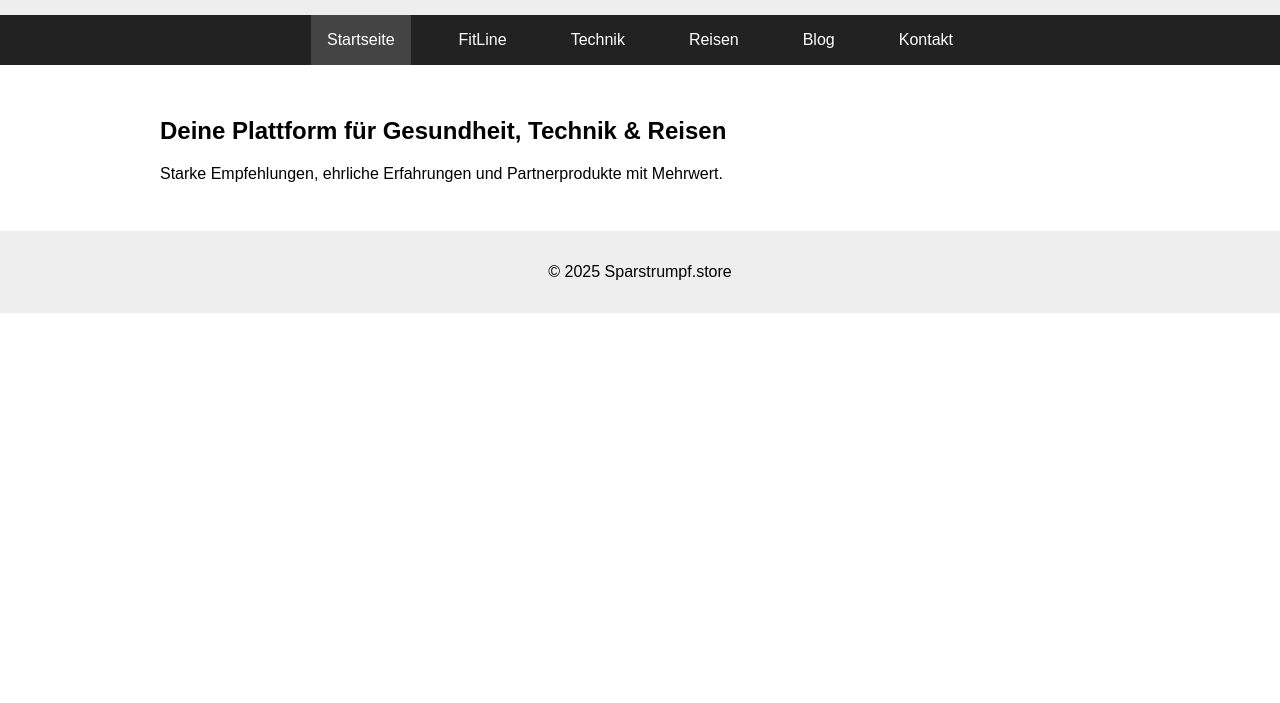
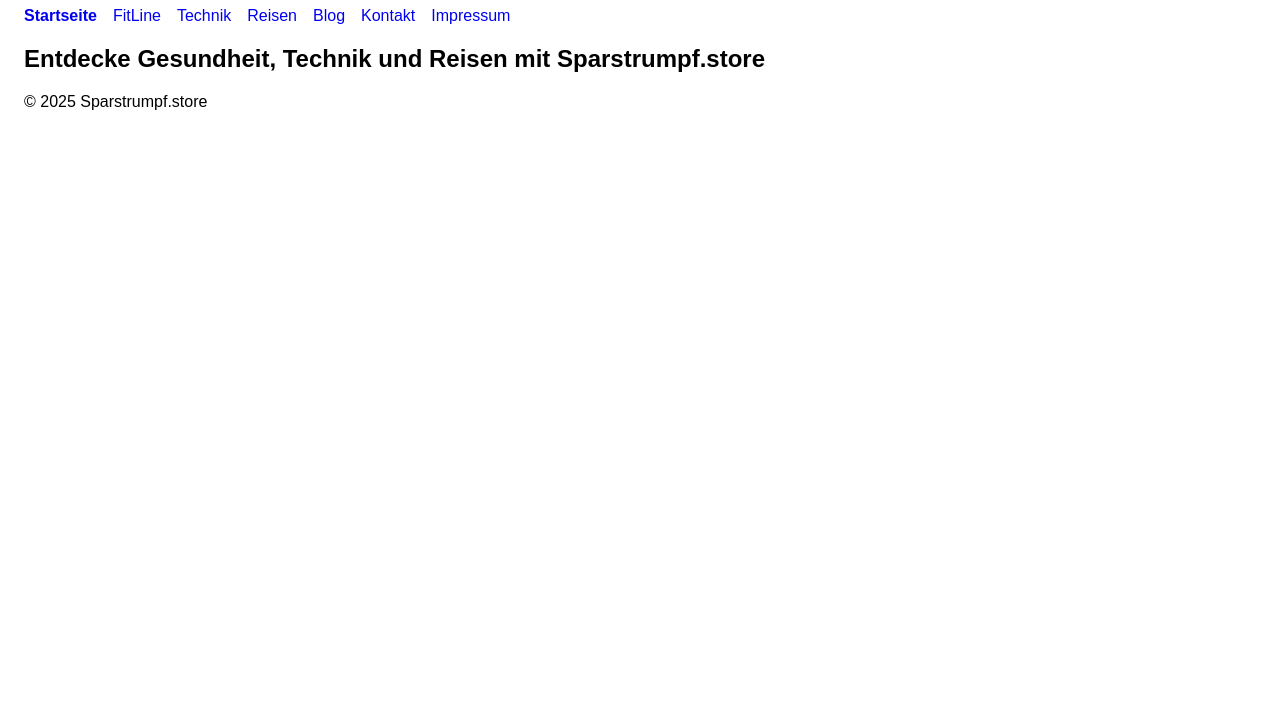
Before and after one commit to Bumbumbas/Fitline-Basti, a plain HTML site: page index.html in a window 1280 px wide. Shown: the part 97-800 px from the top of the page. Drawn offline with Linux system fonts and the light colour scheme.

Commit message:
Add files via upload

```diff
--- a/index.html
+++ b/index.html
@@ -1 +1 @@
-<!DOCTYPE html><html lang='de'><head><meta charset='UTF-8'><title>Sparstrumpf.store – Startseite</title><meta name='viewport' content='width=device-width, initial-scale=1.0'><link rel='stylesheet' href='style.css'></head><body><header><h1>Willkommen bei Sparstrumpf.store</h1></header><nav><ul><li><a href='index.html' class='active'>Startseite</a></li><li><a href='fitline.html'>FitLine</a></li><li><a href='technik.html'>Technik</a></li><li><a href='reisen.html'>Reisen</a></li><li><a href='blog.html'>Blog</a></li><li><a href='kontakt.html'>Kontakt</a></li></ul></nav><main><h2>Deine Plattform für Gesundheit, Technik & Reisen</h2><p>Starke Empfehlungen, ehrliche Erfahrungen und Partnerprodukte mit Mehrwert.</p></main><footer><p>&copy; 2025 Sparstrumpf.store</p></footer></body></html>
+<!DOCTYPE html><html lang='de'><head><meta charset='UTF-8'><title>Startseite</title><link rel='stylesheet' href='style.css'></head><body><header><h1>Willkommen bei Sparstrumpf.store</h1></header><nav><ul><li><a class='active' href='index.html'>Startseite</a></li><li><a href='fitline.html'>FitLine</a></li><li><a href='technik.html'>Technik</a></li><li><a href='reisen.html'>Reisen</a></li><li><a href='blog.html'>Blog</a></li><li><a href='kontakt.html'>Kontakt</a></li><li><a href='impressum.html'>Impressum</a></li></ul></nav><main><h2>Entdecke Gesundheit, Technik und Reisen mit Sparstrumpf.store</h2></main><footer><p>&copy; 2025 Sparstrumpf.store</p></footer></body></html>
--- a/style.css
+++ b/style.css
@@ -1 +1 @@
-body { font-family: Arial, sans-serif; margin: 0; padding: 0; } header, footer { background: #eee; padding: 1em; text-align: center; } nav ul { display: flex; justify-content: center; list-style: none; background: #222; padding: 0; margin: 0; } nav ul li { margin: 0 1em; } nav ul li a { color: #fff; text-decoration: none; padding: 1em; display: block; } nav ul li a.active { background: #444; } main { padding: 2em; max-width: 960px; margin: auto; }
+body { font-family: sans-serif; padding: 1em; } nav ul { list-style: none; padding: 0; display: flex; gap: 1em; } nav a { text-decoration: none; } .active { font-weight: bold; }
```
Also changed, not shown: blog.html (+1 -1 lines), fitline.html (+1 -1 lines), impressum.html (added, +1 -0 lines), kontakt.html (+1 -1 lines), reisen.html (+1 -1 lines), technik.html (+1 -1 lines).
